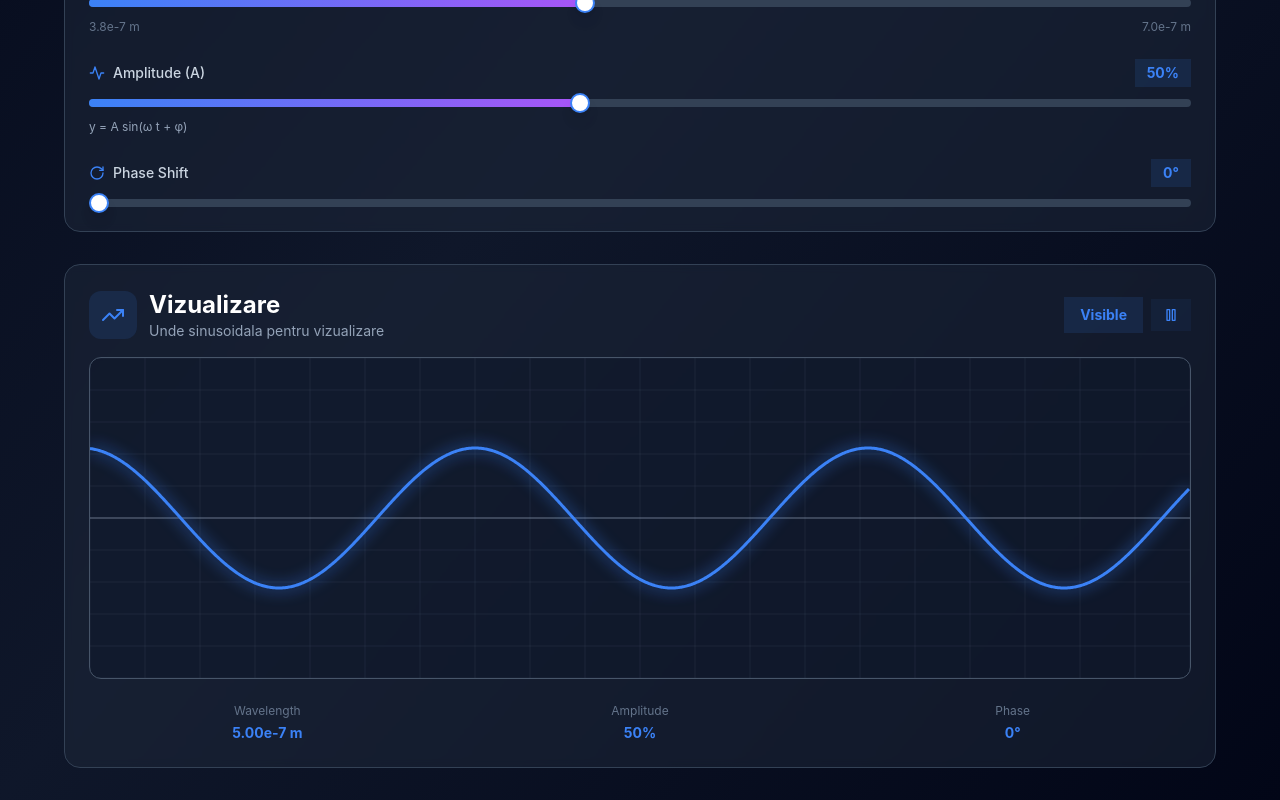
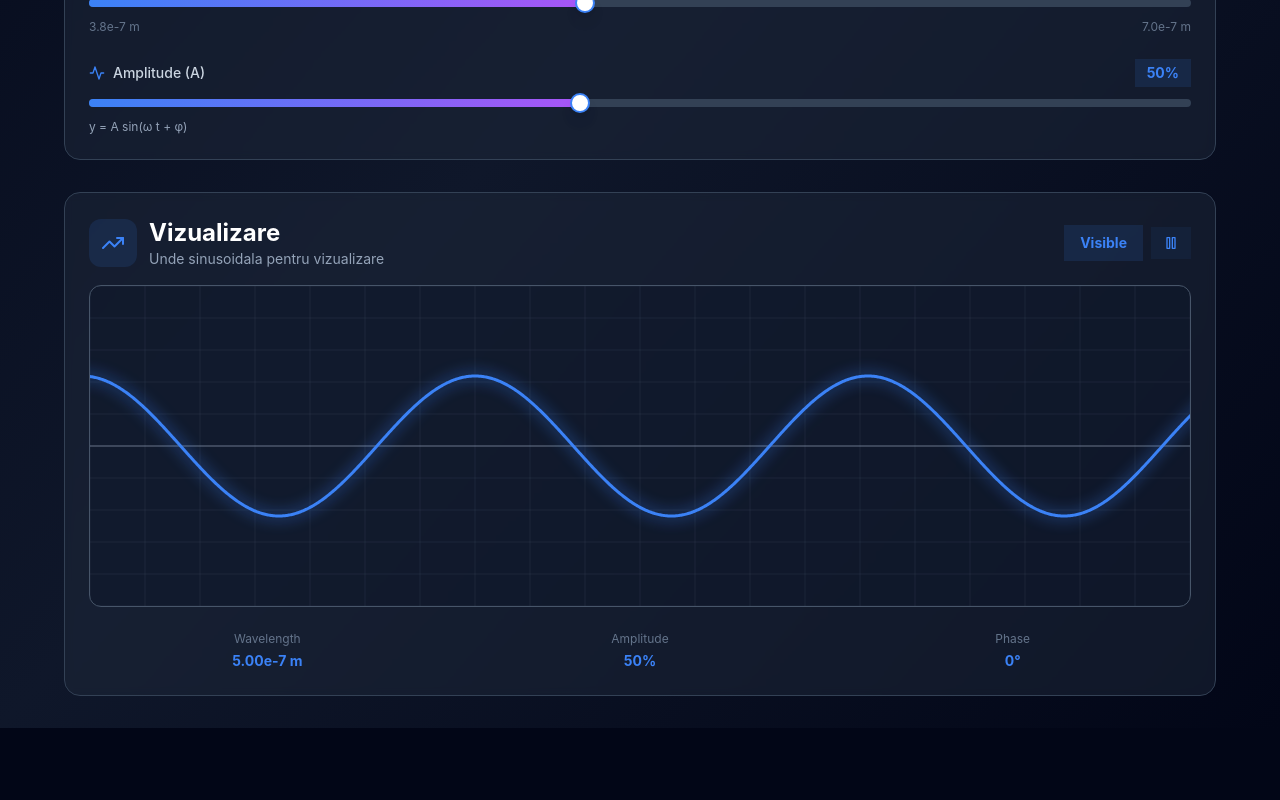
Before and after one commit to ovidiubanaga/unde, a React (Vite) app: page / in a window 1280 px wide. Shown: the part 759-1559 px from the top of the page. After the commit the page ends 1487 px from the top, so only its background shows below. Built offline with nearby package versions, Linux system fonts and the light colour scheme.

Commit message:
grafic extins si zoom out

```diff
--- a/src/components/WaveCanvas.jsx
+++ b/src/components/WaveCanvas.jsx
@@ -50,15 +50,34 @@ const WaveCanvas = ({
       // Draw grid (scaled by current transform)
       ctx.strokeStyle = 'rgba(148, 163, 184, 0.1)';
       ctx.lineWidth = 1 / Math.max(0.0001, scaleRef.current); // keep grid hairline when zoomed
+
+  // Extend drawing area beyond the visible canvas so zooming out still shows content.
+  // Make padding depend on current scale: when zoomed out (scale < 1) draw a wider world range.
+  const basePadding = Math.max(width, 200);
+  const invScale = Math.max(1, 1 / Math.max(0.0001, scaleRef.current));
+  // multiplier to make extension more aggressive when zoomed out; clamp to avoid extreme work
+  // Increased cap so user can zoom out further; still limited to avoid unbounded loops
+  const padding = Math.min(200000, Math.floor(basePadding * invScale * 3));
+  const drawStartX = -padding;
+  const drawEndX = width + padding;
+
+      // Horizontal grid lines (extend vertically as before)
       for (let i = 0; i <= 10; i++) {
         const y = (height / 10) * i;
         ctx.beginPath();
-        ctx.moveTo(0, y);
-        ctx.lineTo(width, y);
+        ctx.moveTo(drawStartX, y);
+        ctx.lineTo(drawEndX, y);
         ctx.stroke();
       }
-      for (let i = 0; i <= 20; i++) {
-        const x = (width / 20) * i;
+
+      // Vertical grid lines: compute spacing and draw across extended range
+      const vCount = 40; // more columns for extended canvas
+      // spacing in world coordinates should account for current scale so grid density feels consistent
+      const spacing = (width / 20) / Math.max(0.0001, scaleRef.current);
+      const startIndex = Math.floor(drawStartX / spacing) - 1;
+      const endIndex = Math.ceil(drawEndX / spacing) + 1;
+      for (let i = startIndex; i <= endIndex; i++) {
+        const x = i * spacing;
         ctx.beginPath();
         ctx.moveTo(x, 0);
         ctx.lineTo(x, height);
@@ -84,9 +103,20 @@ const WaveCanvas = ({
         const amplitudeScale = amplitude / 100 * (height / 2 - 20);
         const frequency = 800 / wavelengthNm; // Visual frequency scaled for display
         const phaseRad = phase * Math.PI / 180;
-        for (let x = 0; x < width; x++) {
+        // Draw across an extended x-range so zooming out still shows wave content
+        const waveStartX = drawStartX;
+        const waveEndX = drawEndX;
+        let first = true;
+        // sampleStep grows when zoomed out (invScale large) to reduce number of points drawn
+        const sampleStep = Math.max(1, Math.min(500, Math.floor(invScale / 2)));
+        for (let x = Math.floor(waveStartX); x < Math.ceil(waveEndX); x += sampleStep) {
           const y = height / 2 + amplitudeScale * Math.sin(frequency * (x / 100) + phaseRad + animationTime);
-          if (x === 0) ctx.moveTo(x, y);else ctx.lineTo(x, y);
+          if (first) {
+            ctx.moveTo(x, y);
+            first = false;
+          } else {
+            ctx.lineTo(x, y);
+          }
         }
         ctx.stroke();
         ctx.shadowBlur = 0;
@@ -107,8 +137,9 @@ const WaveCanvas = ({
     // expose draw function so outside handlers can restart the loop
     drawRef.current = drawWave;
 
-    // Interaction handlers: zoom on wheel, pan on drag, pinch to zoom
-    const clampScale = (s) => Math.min(8, Math.max(0.2, s));
+  // Interaction handlers: zoom on wheel, pan on drag, pinch to zoom
+  // Allow much smaller scales so user can zoom out further. Keep a reasonable max to avoid extreme zoom-in.
+  const clampScale = (s) => Math.min(50, Math.max(0.01, s));
 
     const screenToWorld = (clientX, clientY) => {
       const rect = canvas.getBoundingClientRect();
--- a/src/components/WaveSlider.jsx
+++ b/src/components/WaveSlider.jsx
@@ -2,7 +2,7 @@ import React, { useState, useEffect } from 'react';
 import { motion } from 'framer-motion';
 import { Slider } from '@/components/ui/slider';
 import { Label } from '@/components/ui/label';
-import { Activity, RotateCw, Waves } from 'lucide-react';
+import { Activity, Waves } from 'lucide-react';
 import { getWaveTypeRanges } from '@/lib/waveUtils';
 const WaveSlider = ({
   amplitude,
@@ -93,23 +93,7 @@ const WaveSlider = ({
           <p className="text-xs text-slate-400 mt-2">y = A sin(ω t + φ)</p>
         </div>
 
-        <div className="space-y-3">
-          <div className="flex items-center justify-between">
-            <Label className="text-slate-300 flex items-center gap-2">
-              <RotateCw className="w-4 h-4" style={{
-              color: waveColor
-            }} />
-              Phase Shift
-            </Label>
-            <span className="font-bold px-3 py-1 rounded-lg text-sm" style={{
-            backgroundColor: `${waveColor}20`,
-            color: waveColor
-          }}>
-              {phase}°
-            </span>
-          </div>
-          <Slider value={[phase]} onValueChange={value => setPhase(value[0])} min={0} max={360} step={1} className="w-full" />
-        </div>
+        {/* Phase Shift control removed per user request */}
       </div>
     </motion.div>;
 };
```
